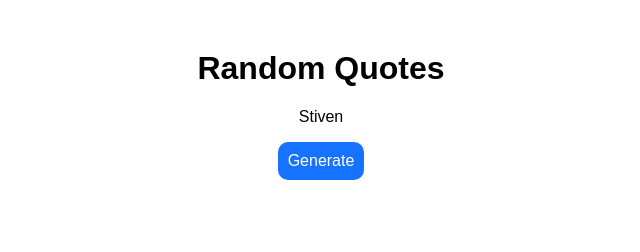
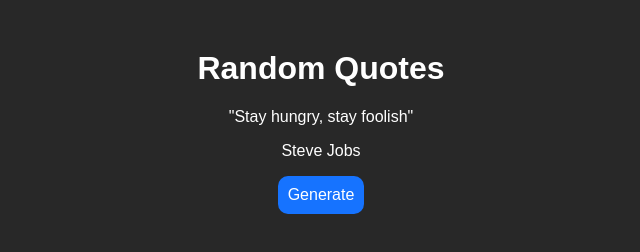
Before and after one commit to Feronoyka/random-quotes, a plain HTML site: page index.html in a window 1280 px wide. Both pictures are taken after a click on the button "Generate". Shown: the whole page, without its empty margins (319-959 px from the left). Drawn offline with Linux system fonts and the light colour scheme.

Commit message:
added quote and author separatly, changed array quotes to object quotes

```diff
--- a/index.html
+++ b/index.html
@@ -9,8 +9,9 @@
   <body>
     <div class="container">
       <h1>Random Quotes</h1>
-      <p id="quote">Click to generate</p>
-      <button id="generate-btn">Generate</button>
+      <p id="quote" class="quote">quote</p>
+      <p id="author">(author)</p>
+      <button id="generate-btn" class="btn">Generate</button>
     </div>
     <script src="index.js"></script>
   </body>
--- a/index.js
+++ b/index.js
@@ -1,12 +1,32 @@
-const quotes = ['Howman', 'Stiven', 'Albert', 'Richard'];
+const quotes = [
+  {
+    quote: 'Stay hungry, stay foolish',
+    author: 'Steve Jobs',
+  },
+  {
+    quote: 'To be or not to be, that is the question',
+    author: 'William Shakespeare',
+  },
+  {
+    quote: 'To err is human; to forgive, divine',
+    author: 'Alexandr Rope',
+  },
+];
 
-const quote = document.getElementById('quote');
+const quoteElement = document.getElementById('quote');
+const authorElement = document.getElementById('author');
 const generateBtn = document.getElementById('generate-btn');
 
 const generateRandomQuotes = () => {
   const randomIndex = Math.floor(Math.random() * quotes.length);
-  const randomElement = quotes[randomIndex];
-  quote.textContent = randomElement;
+  const randomQuote = quotes[randomIndex];
+  // const quoteElement =
+  //   '<em>"' + randomQuote.quote + '"</em>' + '<br>' + randomQuote.author;
+  // const quote = randomQuote.quote;
+  // const author = `(${randomQuote.author})`;
+  // const { quote, author } = randomquote;
+  quoteElement.textContent = randomQuote.quote;
+  authorElement.textContent = randomQuote.author;
 };
 
 generateBtn.addEventListener('click', generateRandomQuotes);
--- a/styles.css
+++ b/styles.css
@@ -1,6 +1,6 @@
 body {
   font-family: Arial, Helvetica, sans-serif;
-  background-color: #fff;
+  background-color: rgb(40, 40, 40);
 }
 
 .container {
@@ -9,7 +9,15 @@
   text-align: center;
 }
 
-button {
+h1 {
+  color: #fff;
+}
+
+p {
+  color: #fff;
+}
+
+.btn {
   padding: 10px;
   font-size: 16px;
   background-color: #1673ff;
@@ -19,6 +27,11 @@
   cursor: pointer;
 }
 
-button:hover {
+.btn:hover {
   background-color: #0056b3;
 }
+
+.quote::before,
+.quote::after {
+  content: '"';
+}
```
